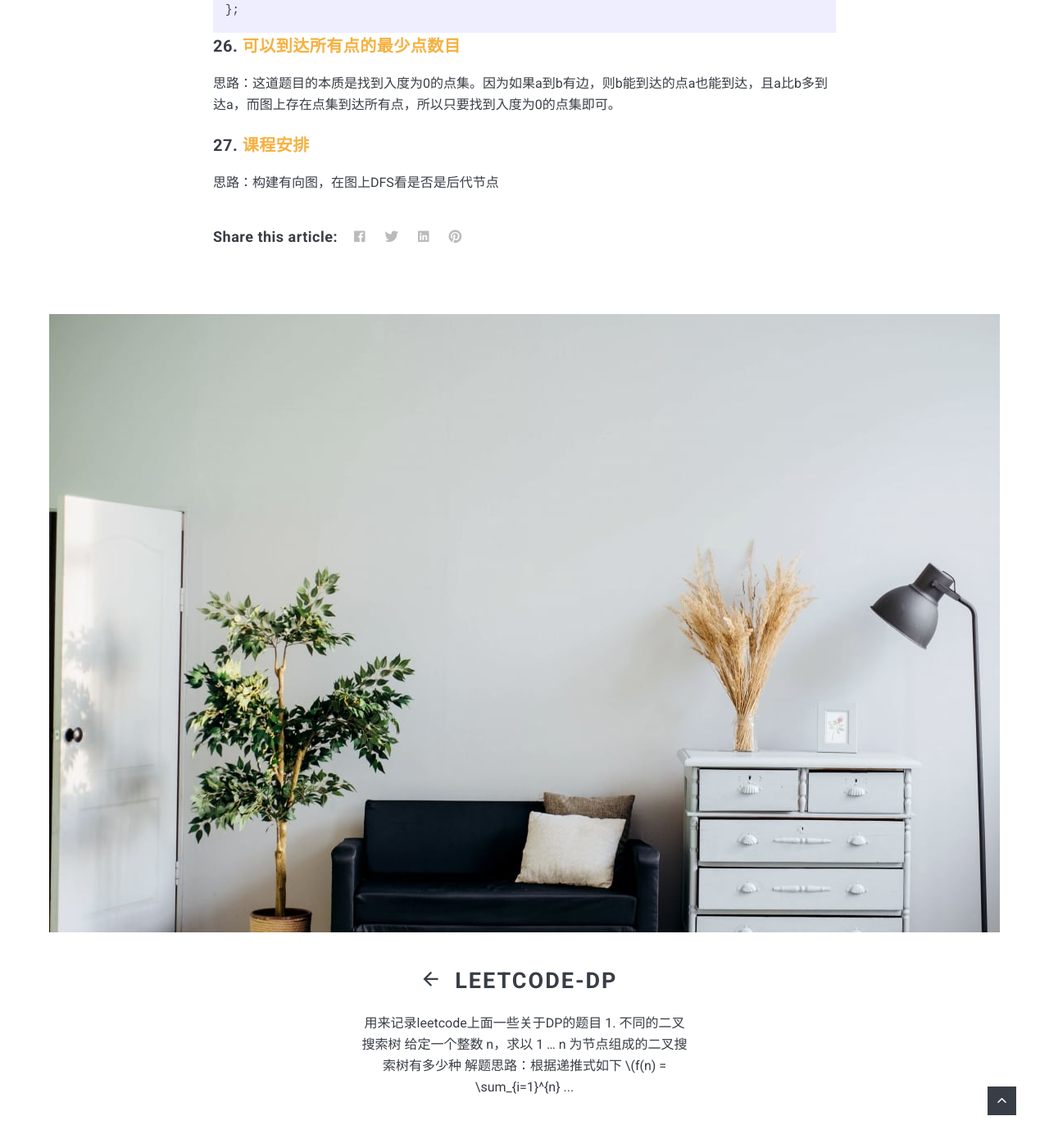
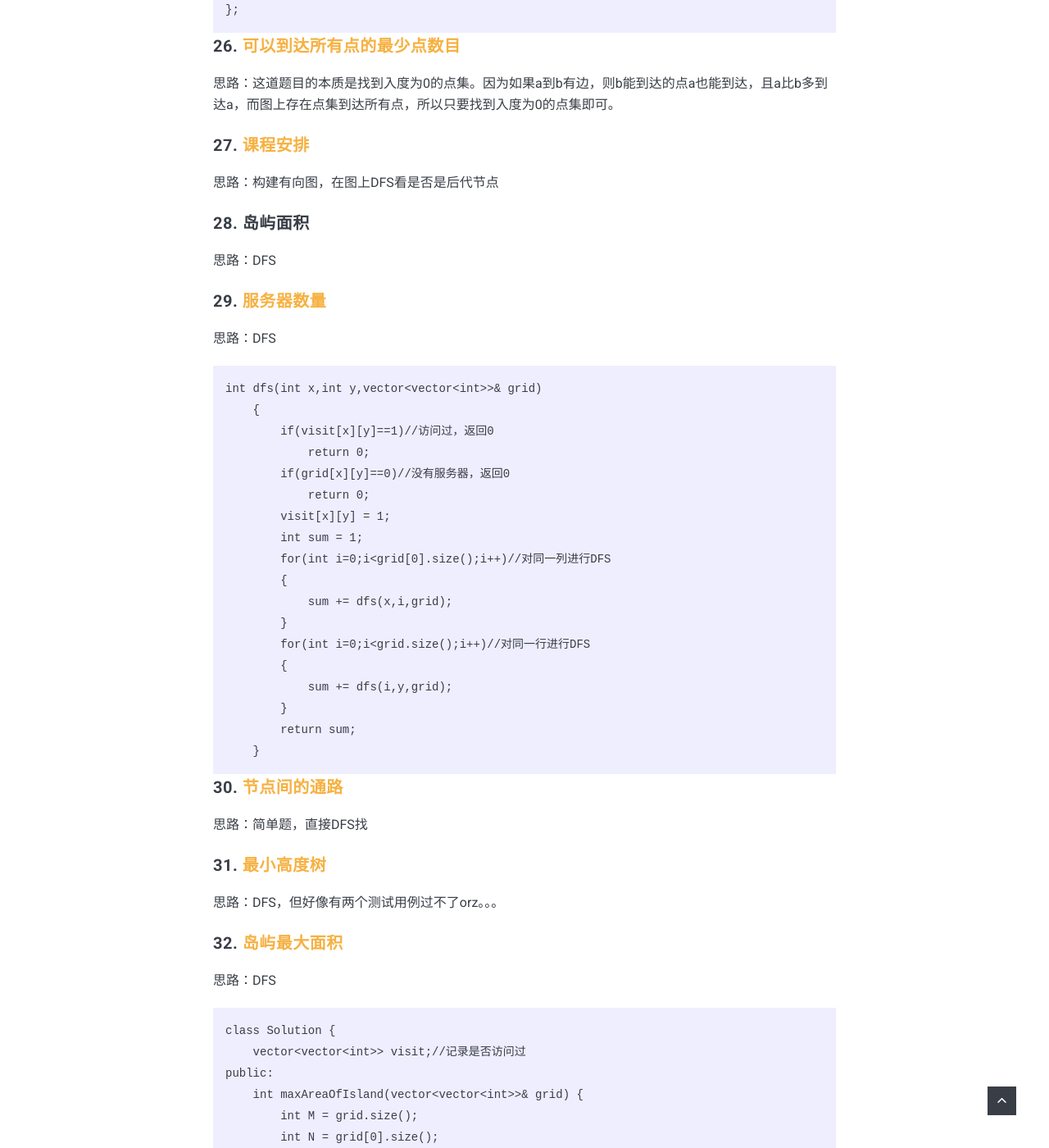
Before and after one commit to ivy-lv11/ivy-lv11.github.io, a Jekyll site: the page built from _posts/2020-08-25-DFS.markdown, in a window 1280 px wide and 1400 px high, scrolled down 17095 px. Shown: the whole window at 82% size. Built offline with Jekyll 4.4.1, drawn with Linux system fonts in a browser that asks for light colours; nearby versions of some CDN libraries; comment, search, counter and statistics services are not loaded; some of the changed text lies outside the part shown.

Commit message:
finish DFS,begin BFS

````diff
--- a/_posts/2020-08-25-DFS.markdown
+++ b/_posts/2020-08-25-DFS.markdown
@@ -605,3 +605,85 @@ public:
 
 #### 27. [课程安排](https://leetcode-cn.com/problems/course-schedule-iv/)
 思路：构建有向图，在图上DFS看是否是后代节点
+
+#### 28. 岛屿面积
+思路：DFS
+
+#### 29. [服务器数量](https://leetcode-cn.com/problems/count-servers-that-communicate/)
+思路：DFS
+```
+int dfs(int x,int y,vector<vector<int>>& grid)
+    {
+        if(visit[x][y]==1)//访问过，返回0
+            return 0;
+        if(grid[x][y]==0)//没有服务器，返回0
+            return 0;
+        visit[x][y] = 1;
+        int sum = 1;
+        for(int i=0;i<grid[0].size();i++)//对同一列进行DFS
+        {
+            sum += dfs(x,i,grid);
+        }
+        for(int i=0;i<grid.size();i++)//对同一行进行DFS
+        {
+            sum += dfs(i,y,grid);
+        }
+        return sum;
+    }
+```
+
+#### 30. [节点间的通路](https://leetcode-cn.com/problems/route-between-nodes-lcci/)
+思路：简单题，直接DFS找
+
+#### 31. [最小高度树](https://leetcode-cn.com/problems/minimum-height-trees/)
+思路：DFS，但好像有两个测试用例过不了orz。。。
+
+#### 32. [岛屿最大面积](https://leetcode-cn.com/problems/max-area-of-island/)
+思路：DFS
+```
+class Solution {
+    vector<vector<int>> visit;//记录是否访问过
+public:
+    int maxAreaOfIsland(vector<vector<int>>& grid) {
+        int M = grid.size();
+        int N = grid[0].size();
+        visit.resize(M);
+        for(int i=0;i<M;i++)//初始化visit
+        {
+            for(int j=0;j<N;j++)
+                visit[i].push_back(0);
+        }
+
+        int max = 0;
+        for(int i=0;i<M;i++)
+        {
+            for(int j=0;j<N;j++)
+            {
+                int t = dfs(i,j,grid);
+                if(t>max)
+                    max = t;
+            }
+        }
+        return max;
+    }
+    int dfs(int x,int y,vector<vector<int>>& grid)
+    {
+        if(visit[x][y]==1)//访问过，返回0
+            return 0;
+        if(grid[x][y]==0)//该节点=0，返回0
+            return 0;
+        visit[x][y] = 1;
+        int sum = 1;
+        if(x+1<grid.size())
+            sum += dfs(x+1,y,grid);
+        if(y+1<grid[0].size())
+            sum += dfs(x,y+1,grid);
+        if(x-1>=0)
+            sum += dfs(x-1,y,grid);
+        if(y-1>=0)
+            sum += dfs(x,y-1,grid);
+        return sum;
+    }
+};
+
+```
````
